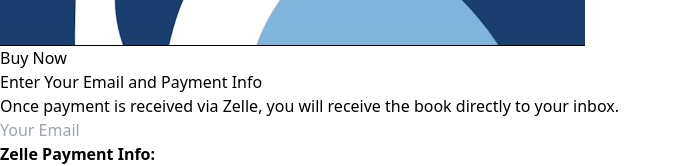
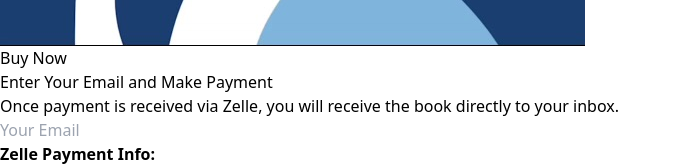
Before and after one commit to TianaDaye/nexus-presale, a React (Vite) app: page / in a window 1280 px wide. Both pictures are taken after a click on the button "Buy Now". Shown: the part 881-1047 px from the top of the page, without its empty margins (0-681 px from the left). Built offline with nearby package versions, Linux system fonts and the light colour scheme.

Commit message:
woo pt 13

```diff
--- a/src/App.jsx
+++ b/src/App.jsx
@@ -81,7 +81,7 @@
         <div className="fixed inset-0 bg-black bg-opacity-50 flex justify-center items-center z-50">
           <div className="bg-white rounded-lg w-96 p-6 space-y-4 shadow-lg">
             <h3 className="text-2xl font-semibold text-gray-800 text-center">
-              Enter Your Email and Payment Info
+              Enter Your Email and Make Payment
             </h3>
             <p className="text-sm text-gray-600 text-center mb-4">
               Once payment is received via Zelle, you will receive the book directly to your inbox.
```
